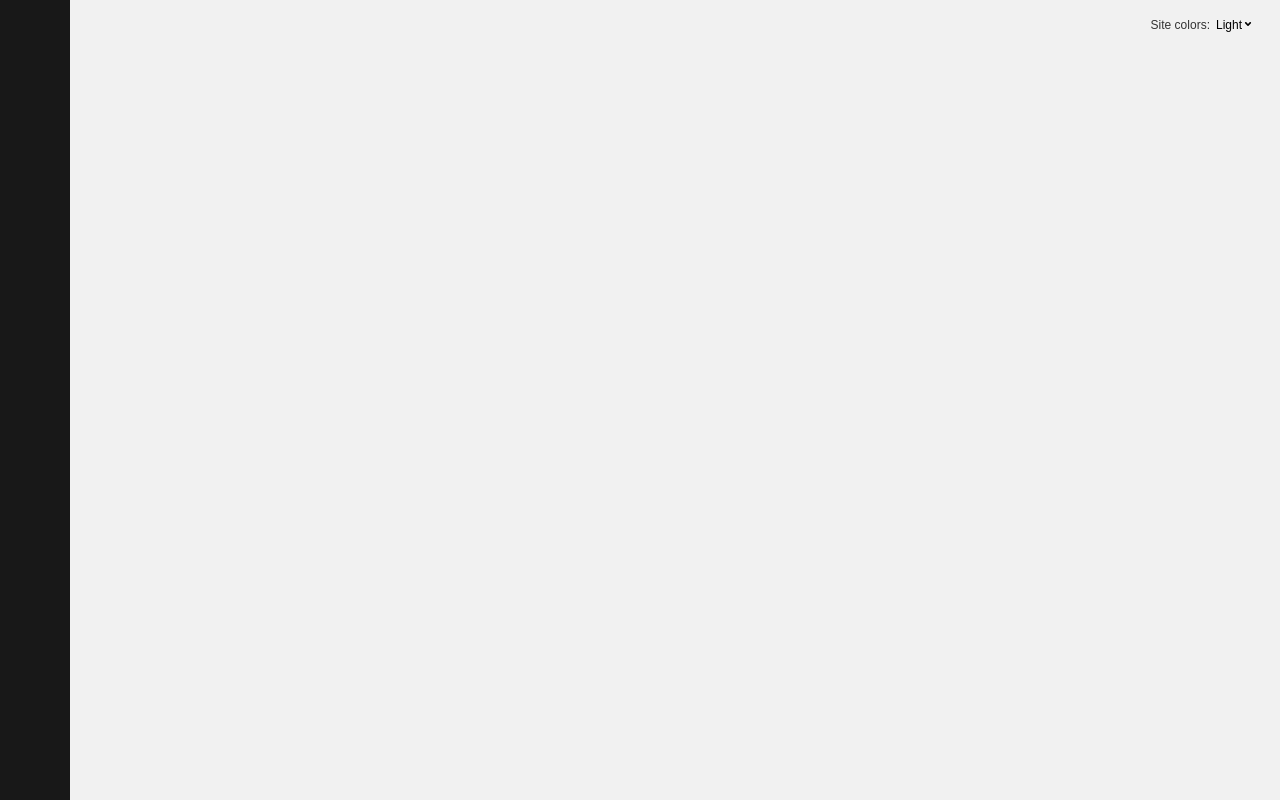
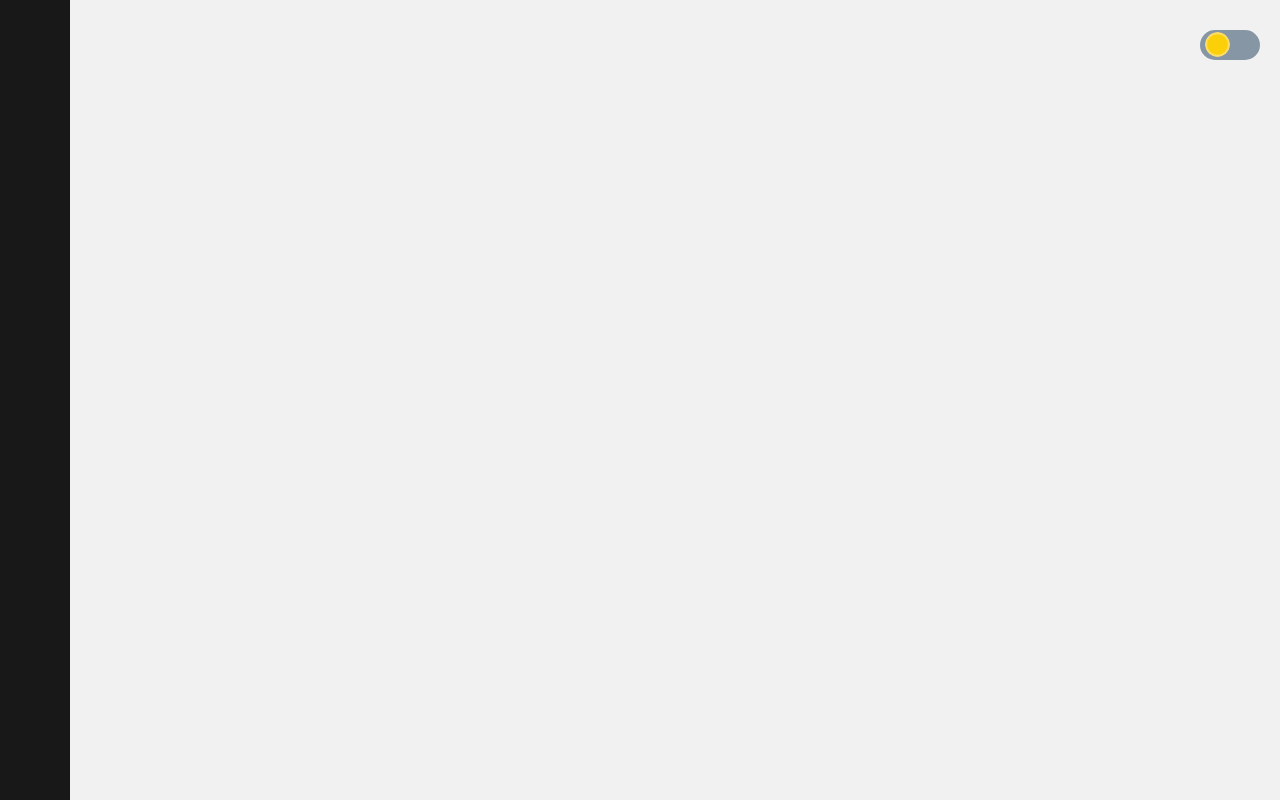
Before and after one commit to Madses/portfolio, a React (Create React App) app: page / in a window 1280 px wide. Built offline with nearby package versions, Linux system fonts and the light colour scheme.

Commit message:
created toggle

```diff
--- a/public/index.html
+++ b/public/index.html
@@ -10,6 +10,10 @@
             content="Web site created using create-react-app"
         />
         <link rel="apple-touch-icon" href="%PUBLIC_URL%/logo192.png" />
+        <script
+            src="https://kit.fontawesome.com/96f6f73617.js"
+            crossorigin="anonymous"
+        ></script>
         <!--
       manifest.json provides metadata used when your web app is installed on a
       user's mobile device or desktop. See https://developers.google.com/web/fundamentals/web-app-manifest/
@@ -38,6 +42,5 @@
 
       To begin the development, run `npm start` or `yarn start`.
       To create a production bundle, use `npm run build` or `yarn build`.
-    -->
-  </body>
+    --></body>
 </html>
--- a/src/components/CustomSelect/CustomSelect.js
+++ /dev/null
@@ -1,49 +0,0 @@
-import React, { useState, useRef } from "react";
-import useOnClickOutside from "../../hooks";
-import { FaAngleDown } from "react-icons/fa";
-import * as S from "./CustomSelect.styled";
-
-export default function CustomSelect({
-    options,
-    defaultValue = null,
-    callBack,
-}) {
-    const [selectedOption, setSelectedOption] = useState(null);
-    const [showDropDown, setShowDropDown] = useState(false);
-
-    const dropDownRef = useRef(null);
-    useOnClickOutside(dropDownRef, () => setShowDropDown(false));
-
-    const handleSelection = option => {
-        if (callBack) {
-            callBack(option);
-        }
-        setSelectedOption(option);
-        setShowDropDown(false);
-    };
-
-    return (
-        <>
-            <S.CurrentSelected onClick={() => setShowDropDown(prev => !prev)}>
-                {selectedOption?.label ||
-                    defaultValue?.label ||
-                    options[0]?.label}
-                <FaAngleDown />
-            </S.CurrentSelected>
-
-            {showDropDown && (
-                <S.DropDown ref={dropDownRef}>
-                    {options.map((option, index) => (
-                        <S.Option
-                            onClick={() => handleSelection(option)}
-                            key={index}
-                            active={selectedOption?.label === option.label}
-                        >
-                            {option.label}
-                        </S.Option>
-                    ))}
-                </S.DropDown>
-            )}
-        </>
-    );
-}
--- a/src/components/CustomSelect/CustomSelect.styled.js
+++ /dev/null
@@ -1,25 +0,0 @@
-import styled from "styled-components";
-
-export const DropDown = styled.div`
-    min-height: 50px;
-    display: flex;
-    flex-direction: column;
-    position: absolute;
-    background-color: beige;
-    right: 10px;
-    margin-top: -10px;
-`;
-
-export const Option = styled.button`
-    min-width: 100px;
-    height: 30px;
-    background: ${props => (props.active ? "red" : null)};
-`;
-
-export const CurrentSelected = styled.button`
-    width: 100%;
-    text-align: left;
-    > svg {
-        height: 10px;
-    }
-`;
--- a/src/components/CustomSelect/index.js
+++ /dev/null
@@ -1 +0,0 @@
-export { default } from "./CustomSelect.js";
--- a/src/components/Header/Header.js
+++ b/src/components/Header/Header.js
@@ -1,40 +1,15 @@
-import React, { useEffect, useState, useMemo } from "react";
-import CustomSelect from "../CustomSelect/CustomSelect";
+import React from "react";
 import * as S from "./Header.styled";
 import { useThemeStore } from "../../store";
+import Toggle from "../Toggle";
 
 export default function Header() {
     const { setTheme } = useThemeStore();
-    const [defaultOption, setDefaultOption] = useState(null);
-
-    const themeOptions = useMemo(
-        () => [
-            { value: "light", label: "Light" },
-            { value: "dark", label: "Dark" },
-            { value: "system", label: "System" },
-        ],
-        []
-    );
-
-    const handleThemeChange = option => {
-        setTheme(option.value);
-        localStorage.setItem("theme", option.value);
-    };
-
-    useEffect(() => {
-        const savedTheme = localStorage.getItem("theme");
-    }, [setTheme, themeOptions]);
 
     return (
         <S.Header>
-            <span>Site colors:</span>
-            <div>
-                <CustomSelect
-                    options={themeOptions}
-                    defaultValue={defaultOption}
-                    callBack={handleThemeChange}
-                />
-            </div>
+            {/* <span>Site colors:</span> */}
+            <Toggle />
         </S.Header>
     );
 }
--- a/src/components/Header/Header.styled.js
+++ b/src/components/Header/Header.styled.js
@@ -9,4 +9,6 @@ export const Header = styled.div`
     display: flex;
     justify-content: flex-end;
     right: 20px;
+    align-items: center;
+    gap: 10px;
 `;
--- /dev/null
+++ b/src/components/Toggle/Toggle.js
@@ -0,0 +1,21 @@
+import React, { useState } from "react";
+import * as S from "./Toggle.styled";
+import sun from "../../assets/sun.svg";
+import moon from "../../assets/moon.svg";
+
+export default function Toggle() {
+    const [active, setActive] = useState(false);
+    const handleClick = () => {
+        setActive(prev => !prev);
+    };
+
+    return (
+        <>
+            <S.Toggle
+                onClick={handleClick}
+                active={active}
+                image={active ? moon : sun}
+            ></S.Toggle>
+        </>
+    );
+}
--- /dev/null
+++ b/src/components/Toggle/Toggle.styled.js
@@ -0,0 +1,25 @@
+import styled from "styled-components";
+
+export const Toggle = styled.button`
+    width: 60px;
+    height: 30px;
+    border-radius: 15px;
+    background: #8796a5;
+    position: relative;
+
+    &::after {
+        content: "";
+        font-size: 1.5rem;
+        position: absolute;
+        height: 25px;
+        width: 25px;
+        left: 5px;
+        top: 2px;
+        line-height: 25px;
+        border-radius: 50%;
+        background-image: url(${props => props.image});
+        background-size: 25px 25px;
+        transition: 0.2s;
+        transform: translateX(${props => (props.active ? "25px" : "0px")});
+    }
+`;
--- /dev/null
+++ b/src/components/Toggle/index.js
@@ -0,0 +1 @@
+export { default } from "./Toggle";
```
Also changed, not shown: src/assets/moon.svg (added), src/assets/sun.svg (added). Lines whose indentation alone changed are shown as unchanged.
